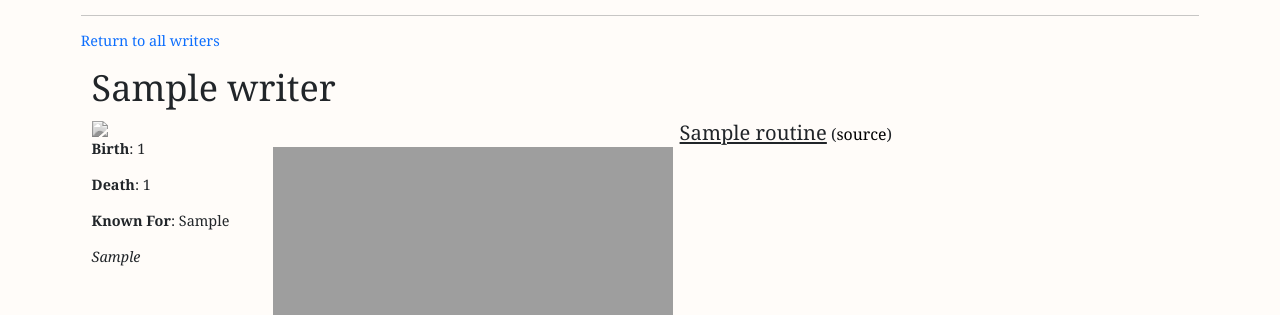
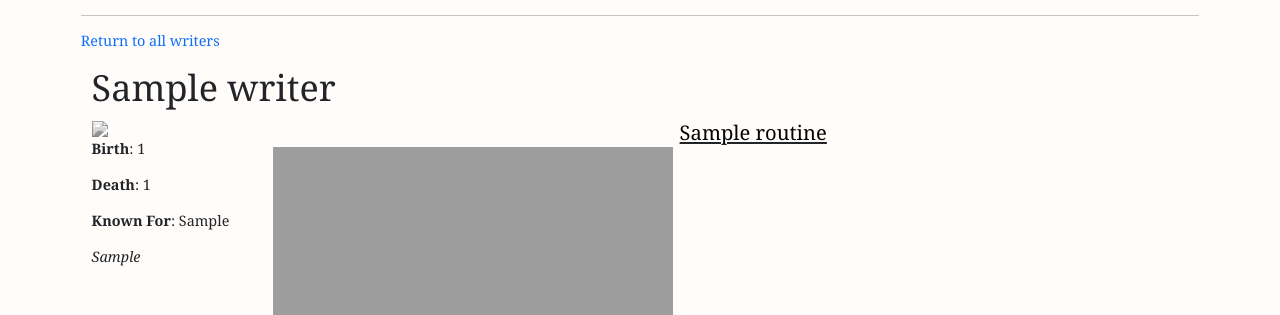
Before and after one commit to bg-write/what-time-should-i-write, a Django app: template main_app/templates/writers/detail.html in a window 1280 px wide. Shown: the part 100-415 px from the top of the page. Run offline with Django 3.2, Linux system fonts and the light colour scheme; the template is opened without the code that fills it: values that come from a table or form of the project are taken from there, others are empty; tables that the repository leaves empty hold one stand-in row (values such as "Sample post").

```diff
--- a/main_app/templates/writers/detail.html
+++ b/main_app/templates/writers/detail.html
@@ -39,7 +39,7 @@
 			{% for routine in writer.routine_set.all %}
 			<div>
 				<ul>
-					<u id="routine-title-text">{{routine.title}}</u> (<a href="{{routine.source}}">source</a>)</li>
+					<u id="routine-title-text"><a href="{{routine.source}}">{{routine.title}}</a></u></li>
 					{% if routine.dawn == '0' %}
 					<li>''</br>
 					{% else %}
```
